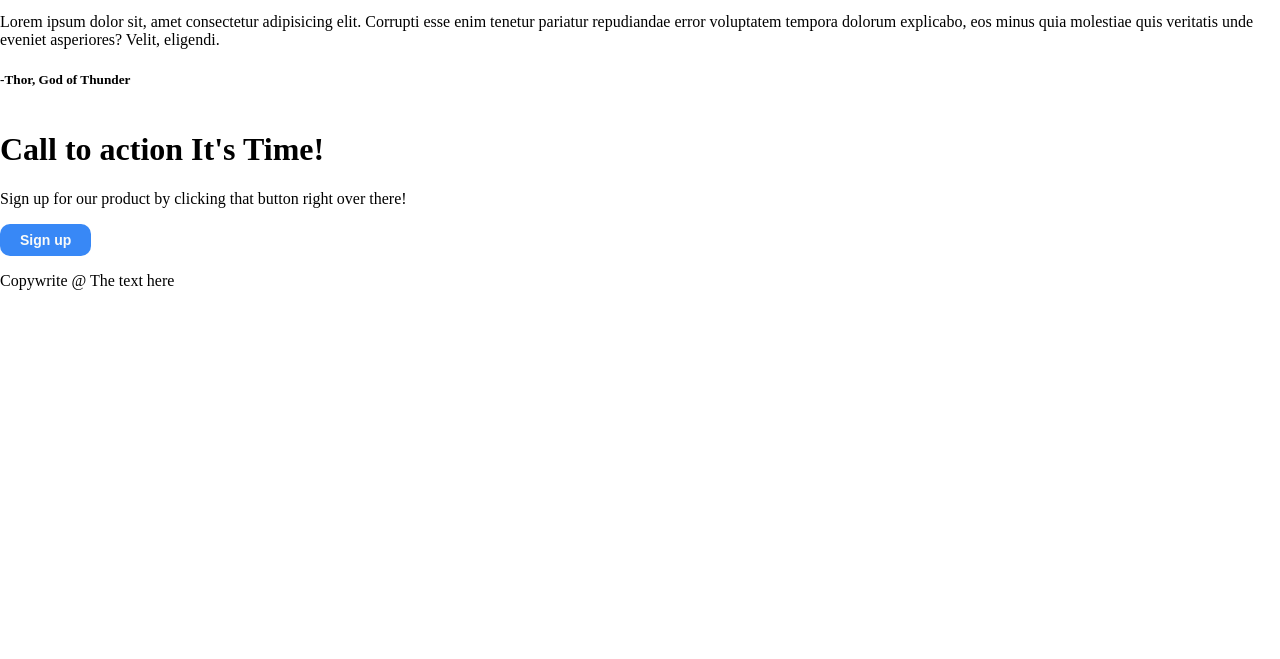
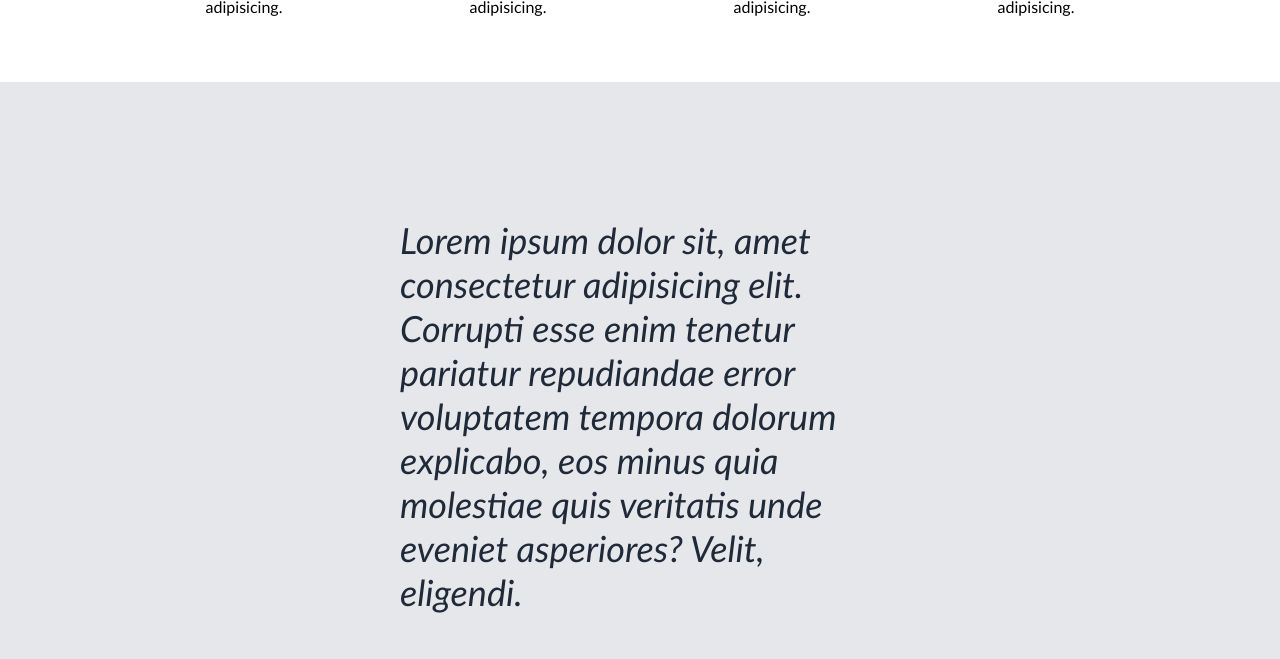
Before and after one commit to CatdadR/odin-landing-page, a plain HTML site: page index.html in a window 1280 px wide. Shown: the part 941-1600 px from the top of the page. Before the commit the page ends 1247 px from the top, so only its background shows below. Drawn offline with Linux system fonts and the light colour scheme.

Commit message:
Add styles and posistioning for call to action & header drafts

```diff
--- a/styles.css
+++ b/styles.css
@@ -1,5 +1,7 @@
 
 body {
+    font-family:'Trebuchet MS', 'Lucida Sans Unicode', 'Lucida Grande', 'Lucida Sans', Arial, sans-serif;
+
     display: flex;
     flex-direction: column;
     margin: 0;
@@ -72,7 +74,7 @@ a {
     border-radius: 10px;
 }
 
-button  {
+button, .hbtn  {
     text-align: center;
 
     font-size: 14px;
@@ -120,3 +122,73 @@ button  {
 .iimg   {
     border-radius: 10px
 }
+
+.qbody  {
+    display: flex;
+    flex-direction: row;
+    margin-top: 50px;
+    background-color: #E5E7EB;
+    height: fit-content;
+}
+
+.qcontent   {
+    display: flex;
+    flex: 1;
+    justify-items: center;
+    flex-direction: column;
+    padding-inline: 400px;
+    padding-top: 100px;
+    padding-bottom: 100px;
+    font-size: 36px;
+    font-style: italic;
+    color: #1F2937;
+}
+
+.qheading   {
+    display: flex;
+    justify-content: flex-end;
+}
+
+.ctabody    {
+    padding-inline: 400px;
+    margin-top: 100px;
+    margin-bottom: 100px;
+}
+
+.ctacontent {
+    display: flex;
+    flex-direction: row;
+    justify-content: space-between;
+    padding-top: 50px;
+    padding-bottom: 50px;
+    padding-inline: 150px;
+    border-radius: 8px;
+    color: #F9FAF8;
+    background-color: #3888f6;
+}
+
+.ctatext    {
+    display: flex;
+    flex-direction: column;
+    margin: 0;
+}
+
+.ctabtn {
+    display: flex;
+    align-self: center;
+}
+
+button, .ctabtn  {
+    border: 3px;
+    border-style: solid;
+    border-color: #F9FAF8;
+}
+
+.footer   {
+    display: flex;
+    justify-content: center;
+    background-color: #1F2937;
+    padding-top: 8px;
+    padding-bottom: 8px;
+    color: #F9FAF8;
+}
```
